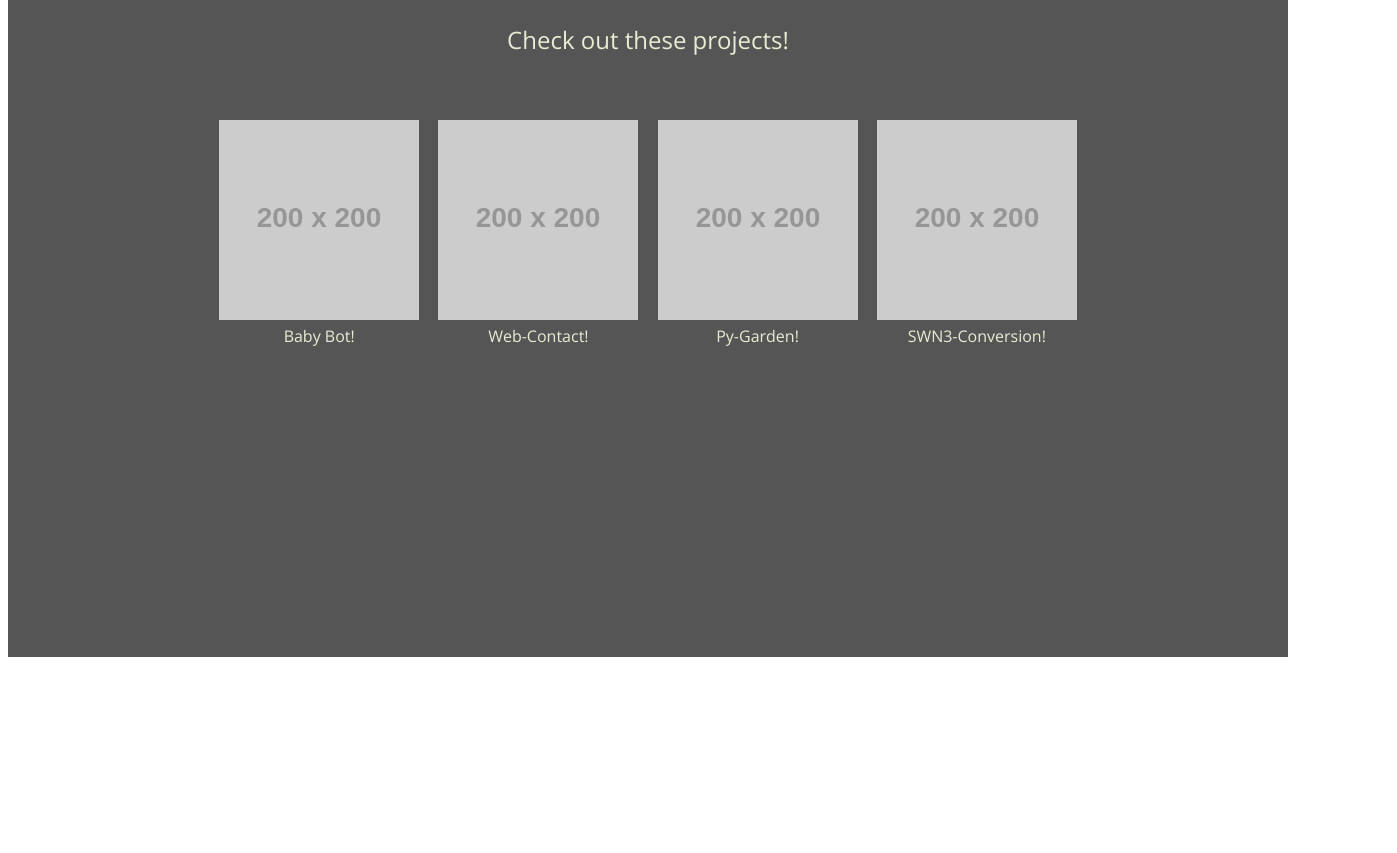
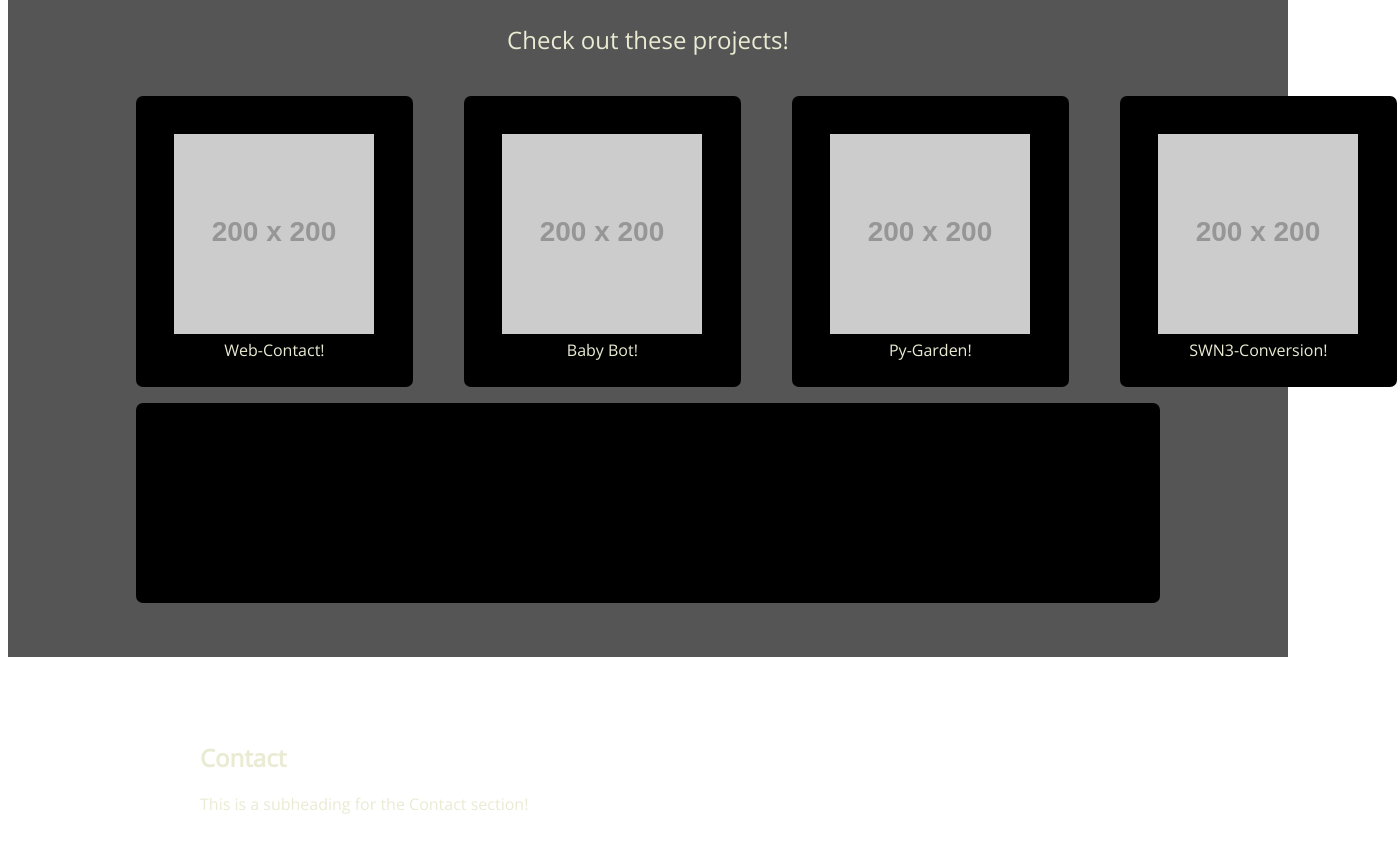
Before and after one commit to spark-c/spark-c.github.io, a plain HTML site: page index.html in a window 1280 px wide. Shown: the part 1936-2789 px from the top of the page, 1397 px wide, since content can reach past the window. Before the commit the page ends 2601 px from the top, so only its background shows below. Drawn offline with nearby package versions, Linux system fonts and the light colour scheme; placeholder pictures from the web are drawn by us.

Commit message:
Fix: spacing of project cards. added Contact section

```diff
--- a/index.html
+++ b/index.html
@@ -35,23 +35,28 @@
             <h2 id="projects-heading">Projects</h2>
             <p>Check out these projects!</p>
             <div id="project-card-container">
+                <div id="wcc-card" class="project-card first-card">
+                    <a href="https://github.com/spark-c"><img src="https://via.placeholder.com/200" alt="" id="wcc-img" class="project-image"></a>
+                    <label for="wcc-img" class="project-label">Web-Contact!</label>
+                </div>
                 <div id="baby-bot-card" class="project-card">
                     <a href="https://github.com/spark-c"><img src="https://via.placeholder.com/200" alt="" id="baby-bot-img" class="project-image"></a>
                     <label for="baby-bot-img" class="project-label">Baby Bot!</label>
-                </div>
-                <div id="wcc-card" class="project-card">
-                    <a href="https://github.com/spark-c"><img src="https://via.placeholder.com/200" alt="" id="wcc-img" class="project-image"></a>
-                    <label for="wcc-img" class="project-label">Web-Contact!</label>
                 </div>
                 <div id="py-garden-card" class="project-card">
                     <a href="https://github.com/spark-c"><img src="https://via.placeholder.com/200" alt="" id="py-garden-img" class="project-image"></a>
                     <label for="py-garden-img" class="project-label">Py-Garden!</label>
                 </div>
-                <div id="SWN3-card" class="project-card">
+                <div id="SWN3-card" class="project-card last-card">
                     <a href="https://github.com/spark-c"><img src="https://via.placeholder.com/200" alt="" id="SWN3-img" class="project-image"></a>
                     <label for="SWN3-img" class="project-label">SWN3-Conversion!</label>
                 </div>
             </div>
+            <div id="project-desc-container"></div>
+        </section>
+        <section id='contact'>
+            <h2 id="contact-heading">Contact</h2>
+            <p>This is a subheading for the Contact section!</p>
         </section>
     </content>
 
--- a/static/stylesheet.css
+++ b/static/stylesheet.css
@@ -91,13 +91,13 @@ section {
 #projects > p {
     text-align: center;
     font-size: 1.5em;
-    padding-bottom: 5vh;
+    padding-bottom: 2vh;
 }
 
 #project-card-container {
     display: flex;
-    justify-content: space-evenly;
-    width: 70vw;
+    justify-content: space-between;
+    width: 80vw;
 }
 
 .project-card {
@@ -105,13 +105,33 @@ section {
     flex-direction: column;
     justify-content: center;
     align-items: center;
+    border-radius: 7px;
+
+    background-color: black;
+    padding: 3vw 3vw 2vw 3vw;
+    margin: 0px 2vw 0px 2vw;
+}
+
+.first-card {
+    margin-left: 0px;
+}
+
+.last-card {
+    margin-right: 0px;
 }
 
 .project-card > img {
-    width: 400px;
-    height: 400px;
+
 }
 
 .project-card > label {
 
 }
+
+#project-desc-container {
+    width: 80vw;
+    min-height: 25vh;
+    background-color: black;
+    border-radius: 7px;
+    margin-top: 2vh;
+}
```
